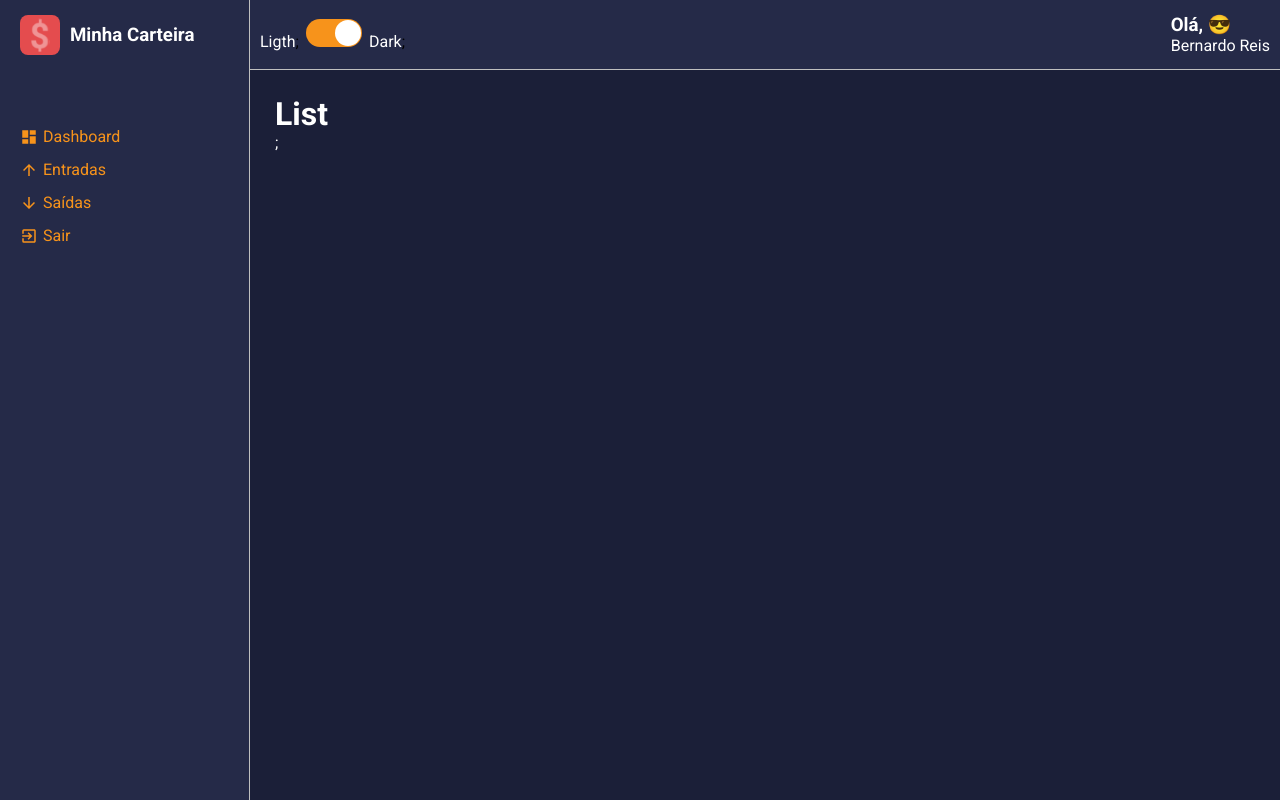
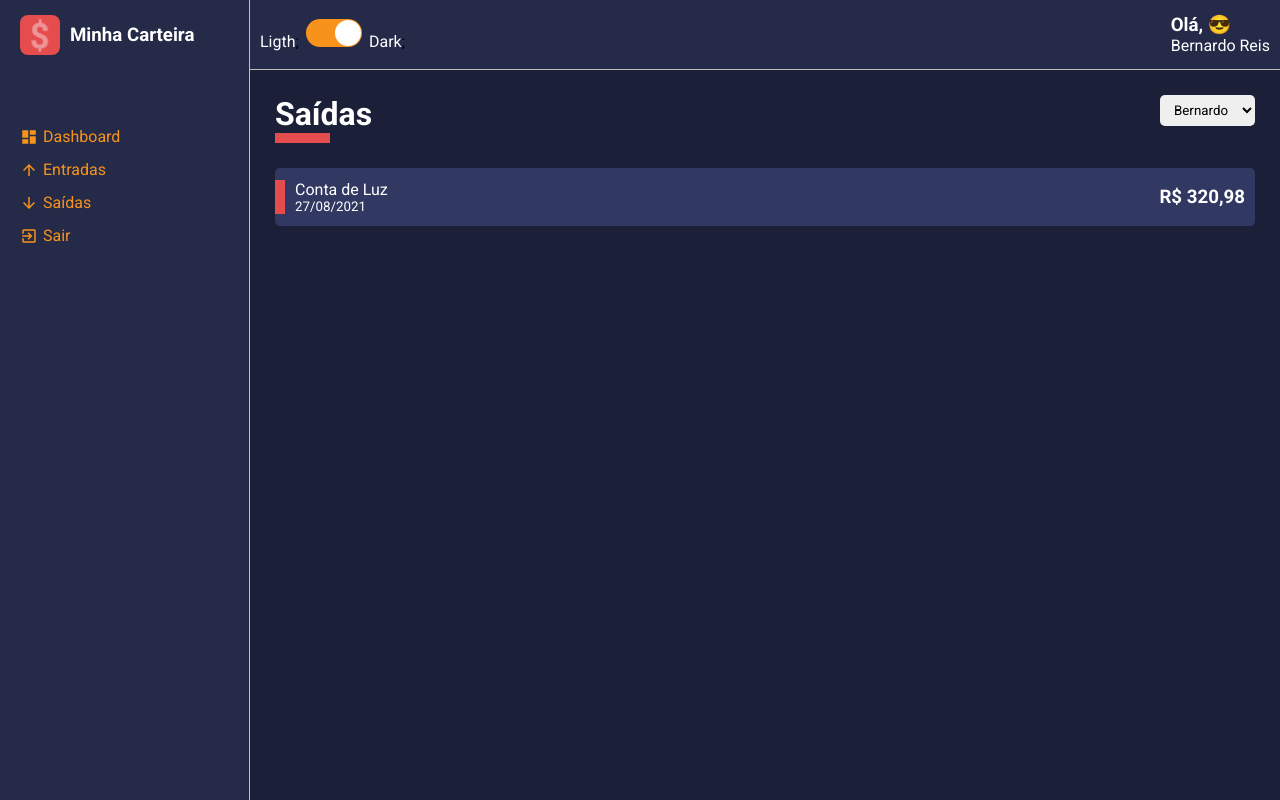
Before and after one commit to devBernardo-Mendes/react-dashboard, a React (Create React App) app: page / in a window 1280 px wide. Built offline with nearby package versions, Linux system fonts and the light colour scheme.

Commit message:
feat: :sparkles: Render and aplic props in the page list

```diff
--- a/src/pages/List/index.tsx
+++ b/src/pages/List/index.tsx
@@ -6,12 +6,34 @@ import React from "react";
 // -------------------------------------------------
 // styles
 // -------------------------------------------------
-import { Container } from "./styles";
+import { Container, Content } from "./styles";
+// -------------------------------------------------
+// components
+// -------------------------------------------------
+import ContentHeader from "../../components/ContentHeader";
+import SelectInput from "../../components/SelectInput";
+import HistoryFinanceCard from "../../components/HistoryFinanceCard";
+
+// -------------------------------------------------
+// utils
+// -------------------------------------------------
+import { options } from "../../utils/utils";
 
 const List: React.FC = () => {
   return (
     <Container>
-      <h1>List</h1>;
+      <ContentHeader title="Saídas" lineColor="#E44C4E">
+        <SelectInput option={options} />
+      </ContentHeader>
+      <Content>
+        <HistoryFinanceCard
+          cardColor="#313862"
+          tagColor="#E44C4E"
+          title="Conta de Luz"
+          subtitle="27/08/2021"
+          amount="R$ 320,98"
+        />
+      </Content>
     </Container>
   );
 };
```
